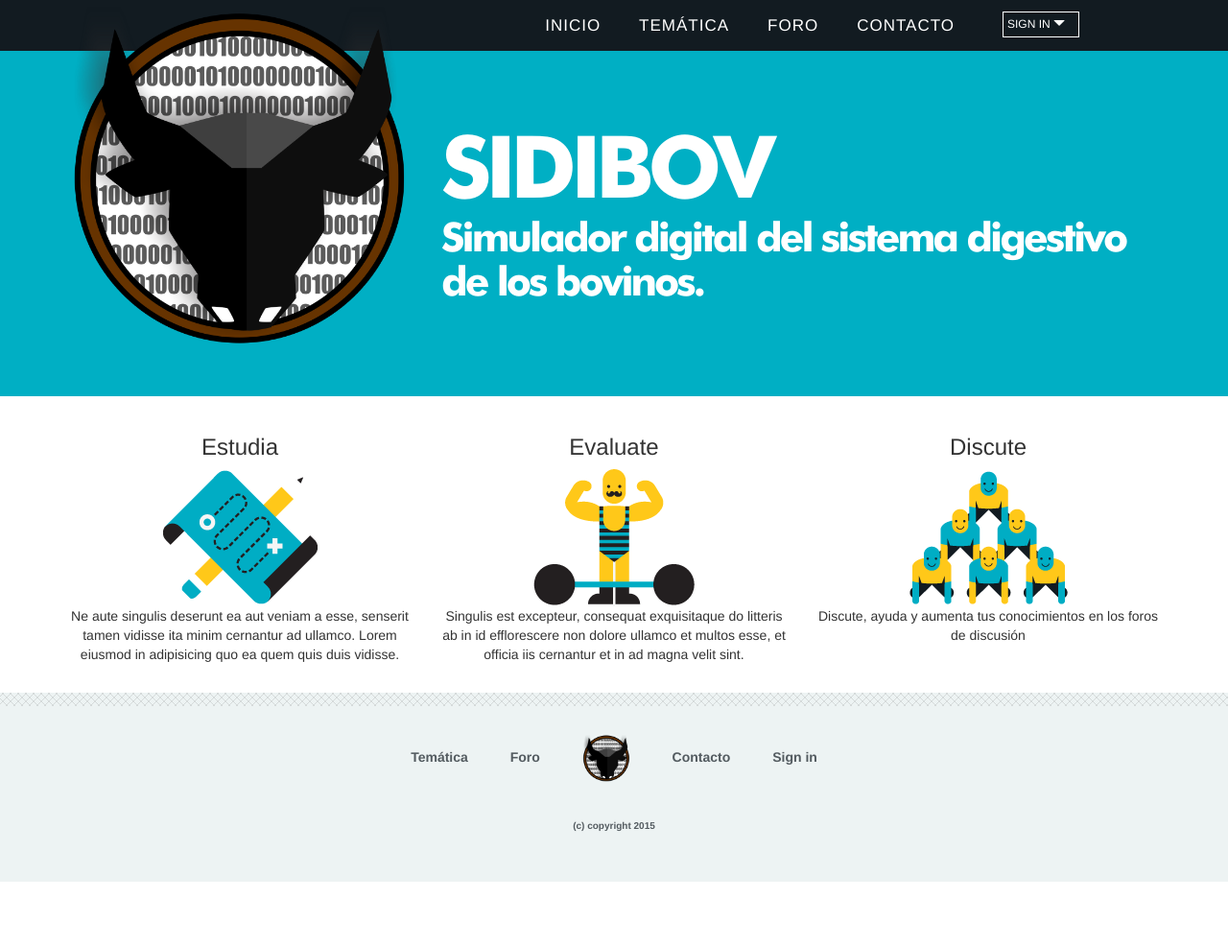
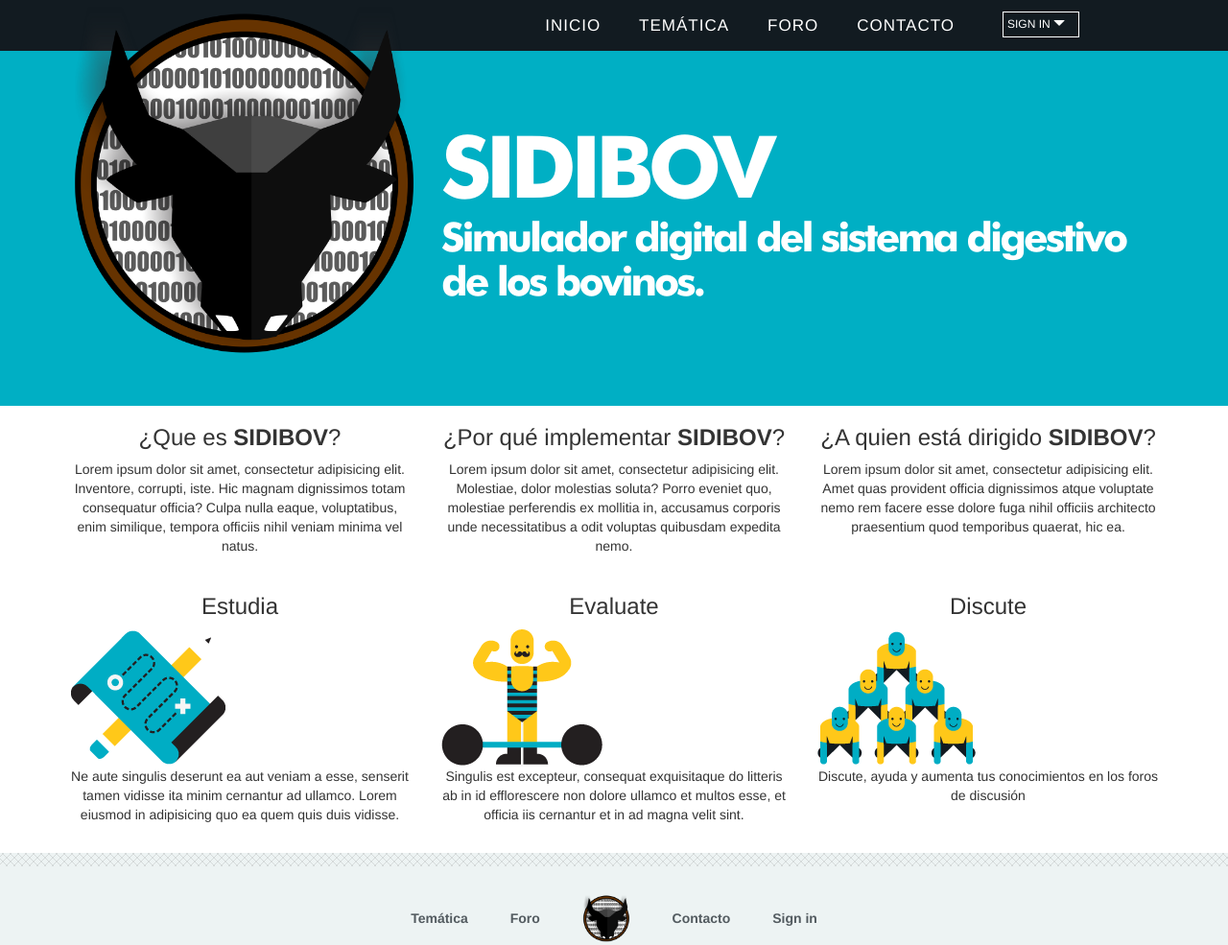
Before and after one commit to Dramoscuello/Sidibov1, a website: page app/index.html at #/tematica in a window 1280 px wide. Shown: the top 985 px of the page at 96% size. Before the commit the page ends 919 px from the top, so only its background shows below. Drawn offline with nearby package versions, Linux system fonts and the light colour scheme; some packages are replaced by stand-ins of ours; files that its build step writes are made by us from their sources; files whose address does not match are found by name.

Commit message:
imagenes por css

```diff
--- a/app/index.html
+++ b/app/index.html
@@ -51,7 +51,7 @@
                     <ul class="nav_footer">
                         <li><a href="#/tematica">Temática</a></li>
                         <li><a href="#/foro">Foro</a></li>
-                        <li><a href="#/"><img src="images/logo.png" width="50px" height="50px"></a></li>
+                        <li><a href="#/" class="logo_footer"></a></li>
                         <li><a href="#/contacto">Contacto</a></li>
                         <li><a href="#">Sign in</a></li>
                     </ul>
--- a/app/styles/main.css
+++ b/app/styles/main.css
@@ -53,9 +53,14 @@ h1{
     color: white;
 }
 #logo{
+    display:block;
+    width:370px;
     position: relative;
-    top: -50px;
+    height:370px;
+    top:-50px;
     z-index: 3;
+    background-image: url(../images/logo.png);
+    background-size: contain;
 }
 #main{
     background-color: #00AFC4;
@@ -63,6 +68,23 @@ h1{
 #items{
     text-align: center;
     margin: 20px 0px;
+}
+.img{
+    display:block;
+    width:168px;
+    height:143px;
+}
+.teoria{
+    background-image: url(../images/teoria.png);
+}
+.foro{
+    background-image: url(../images/foro.png);
+}
+.evaluacion{
+    background-image: url(../images/evaluacion.png);
+}
+.porque{
+    text-align: center;
 }
 footer {
     clear: both;
@@ -74,13 +96,24 @@ footer {
     text-align: center;
 }
 .nav_footer li{
-    display: inline;
+   display:inline-block;
     margin: 0px 20px;
 }
 .nav_footer li a{
     text-decoration: none;
         color: #535b60;
     font-weight: bold;
+}
+.logo_footer{
+    text-align: center;
+    display:block;
+    width:50px;
+    height:50px;
+    background-image: url(../images/logo.png);
+    background-size: contain;
+}
+.nav_footer li, .logo_footer{
+    vertical-align: middle;
 }
 .copy{
     color: #535b60;
--- a/app/styles/tematica.css
+++ b/app/styles/tematica.css
@@ -1,8 +1,12 @@
 .logotematica{
-    width: 90%;
+    width: 250px;
+    height:250px;
+    background-size: contain;
+    display:block;
     position: relative;
-    top: -40px;
+    top: -50px;
     margin-bottom: 0;
+    background-image: url(../images/logo.png);
 }
 .contenido{
     background-color: #EDF3F3;
--- a/app/views/main.html
+++ b/app/views/main.html
@@ -1,8 +1,8 @@
 <div id="main">
     <div class="container">
         <div class="row">
-            <div class="col-md-4">
-                <a href="#/"><img src="../images/logo.png" alt="logo de sidibov" width="100%;" id="logo"></a>
+            <div class="col-md-4" >
+                <a href="#/" id="logo"></a>
             </div>
             <div class="col-md-8">
                 <h1>sidibov</h1>
@@ -12,29 +12,34 @@
     </div>
 </div>
 
-
+<div class="porque">
+    <div class="container">
+        <div class="row">
+            <div class="col-md-4"><h3>¿Que es <strong>SIDIBOV</strong>?</h3>Lorem ipsum dolor sit amet, consectetur adipisicing elit. Inventore, corrupti, iste. Hic magnam dignissimos totam consequatur officia? Culpa nulla eaque, voluptatibus, enim similique, tempora officiis nihil veniam minima vel natus.</div>
+            <div class="col-md-4"><h3>¿Por qué implementar <strong>SIDIBOV</strong>?</h3>Lorem ipsum dolor sit amet, consectetur adipisicing elit. Molestiae, dolor molestias soluta? Porro eveniet quo, molestiae perferendis ex mollitia in, accusamus corporis unde necessitatibus a odit voluptas quibusdam expedita nemo.</div>
+            <div class="col-md-4"><h3>¿A quien está dirigido <strong>SIDIBOV</strong>?</h3>Lorem ipsum dolor sit amet, consectetur adipisicing elit. Amet quas provident officia dignissimos atque voluptate nemo rem facere esse dolore fuga nihil officiis architecto praesentium quod temporibus quaerat, hic ea.</div>
+        </div>
+    </div>
+</div>
 <div id="items">
     <div class="container">
         <div class="row">
-
             <div class="col-md-4"><h3>Estudia</h3>
-            <img src="../images/teoria.png" alt="teoria, sidibov">
+            <div class="img teoria"></div>
                 <p>Ne aute singulis deserunt ea aut veniam a esse, senserit tamen vidisse ita minim
                     cernantur ad ullamco. Lorem eiusmod in adipisicing quo ea quem quis duis
                     vidisse. </p>
             </div>
         <div class="col-md-4"><h3>Evaluate</h3>
-            <img src="../images/evaluacion.png" alt="evaluacion, sidibov">
+            <div class="img evaluacion"></div>
             <p>Singulis est excepteur, consequat exquisitaque do litteris ab in id efflorescere
                 non dolore ullamco et multos esse, et officia iis cernantur et in ad magna velit
                 sint.</p>
             </div>
         <div class="col-md-4"><h3>Discute</h3>
-                <img src="../images/foro.png" alt="foro, sidibov">
+                <div class="img foro"></div>
             <p>Discute, ayuda y aumenta tus conocimientos en los foros de discusión</p>
             </div>
-
-
         </div>
     </div>
 </div>
```
Also changed, not shown: app/views/tematica.html (+4 -2 lines).
